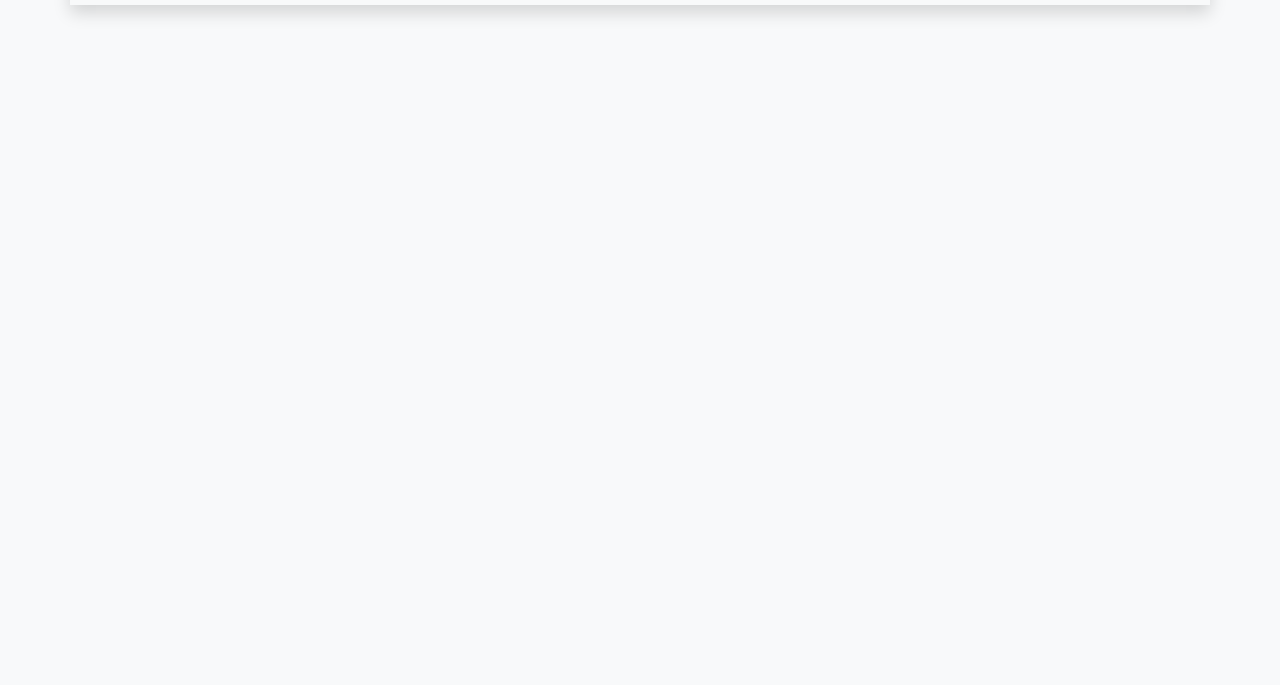
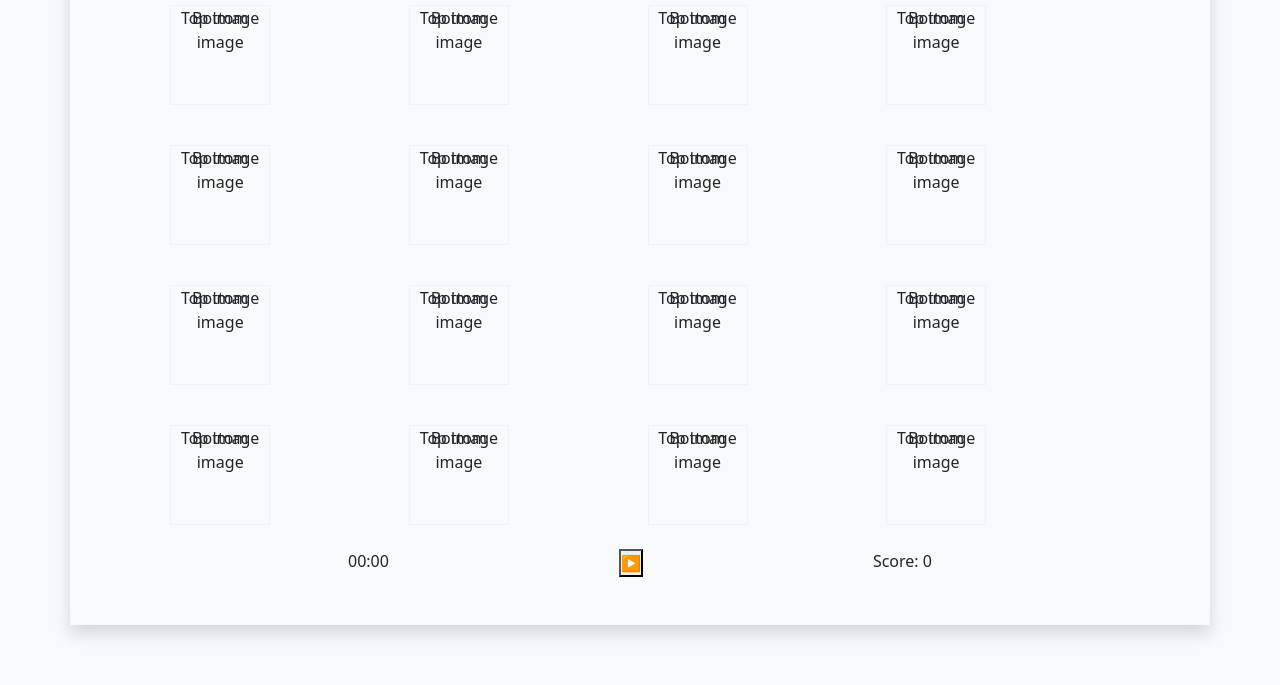
Before and after one commit to ABLEN93/Mentoring, a website: page index.html in a window 1280 px wide. Shown: the part 115-800 px from the top of the page. Drawn offline with nearby package versions, Linux system fonts and the light colour scheme.

Commit message:
Add html and css

```diff
--- a/index.html
+++ b/index.html
@@ -9,11 +9,181 @@
       integrity="sha384-F3w7mX95PdgyTmZZMECAngseQB83DfGTowi0iMjiWaeVhAn4FJkqJByhZMI3AhiU"
       crossorigin="anonymous"
     />
+    <link href="src/style.css" rel="stylesheet" type="text/css"/>
     <title>Memory Game!</title>
   </head>
 
   <body class="container bg-light shadow p-5">
-    <div id="root">Inject your content here</div>
+    <div id="root">
+      <h1 class="text-center mb-4">Memory Game</h1>
+      <div class="game-container m-auto mb-4">
+        <div class=memory-card>
+          <div class=memory-card-positioning>
+            <div class="memory-card-top">
+              <p>Top image</p>
+            </div>
+            <div class="memory-card-bottom">
+              <p>Bottom image</p>
+            </div>
+          </div>
+        </div>
+        <div class=memory-card>
+          <div class=memory-card-positioning>
+            <div class="memory-card-top">
+              <p>Top image</p>
+            </div>
+            <div class="memory-card-bottom">
+              <p>Bottom image</p>
+            </div>
+          </div>
+        </div>
+        <div class=memory-card>
+          <div class=memory-card-positioning>
+            <div class="memory-card-top">
+              <p>Top image</p>
+            </div>
+            <div class="memory-card-bottom">
+              <p>Bottom image</p>
+            </div>
+          </div>
+        </div>
+        <div class=memory-card>
+          <div class=memory-card-positioning>
+            <div class="memory-card-top">
+              <p>Top image</p>
+            </div>
+            <div class="memory-card-bottom">
+              <p>Bottom image</p>
+            </div>
+          </div>
+        </div>
+        <div class=memory-card>
+          <div class=memory-card-positioning>
+            <div class="memory-card-top">
+              <p>Top image</p>
+            </div>
+            <div class="memory-card-bottom">
+              <p>Bottom image</p>
+            </div>
+          </div>
+        </div>
+        <div class=memory-card>
+          <div class=memory-card-positioning>
+            <div class="memory-card-top">
+              <p>Top image</p>
+            </div>
+            <div class="memory-card-bottom">
+              <p>Bottom image</p>
+            </div>
+          </div>
+        </div>
+        <div class=memory-card>
+          <div class=memory-card-positioning>
+            <div class="memory-card-top">
+              <p>Top image</p>
+            </div>
+            <div class="memory-card-bottom">
+              <p>Bottom image</p>
+            </div>
+          </div>
+        </div>
+        <div class=memory-card>
+          <div class=memory-card-positioning>
+            <div class="memory-card-top">
+              <p>Top image</p>
+            </div>
+            <div class="memory-card-bottom">
+              <p>Bottom image</p>
+            </div>
+          </div>
+        </div>
+        <div class=memory-card>
+          <div class=memory-card-positioning>
+            <div class="memory-card-top">
+              <p>Top image</p>
+            </div>
+            <div class="memory-card-bottom">
+              <p>Bottom image</p>
+            </div>
+          </div>
+        </div>
+        <div class=memory-card>
+          <div class=memory-card-positioning>
+            <div class="memory-card-top">
+              <p>Top image</p>
+            </div>
+            <div class="memory-card-bottom">
+              <p>Bottom image</p>
+            </div>
+          </div>
+        </div>
+        <div class=memory-card>
+          <div class=memory-card-positioning>
+            <div class="memory-card-top">
+              <p>Top image</p>
+            </div>
+            <div class="memory-card-bottom">
+              <p>Bottom image</p>
+            </div>
+          </div>
+        </div>
+        <div class=memory-card>
+          <div class=memory-card-positioning>
+            <div class="memory-card-top">
+              <p>Top image</p>
+            </div>
+            <div class="memory-card-bottom">
+              <p>Bottom image</p>
+            </div>
+          </div>
+        </div>
+        <div class=memory-card>
+          <div class=memory-card-positioning>
+            <div class="memory-card-top">
+              <p>Top image</p>
+            </div>
+            <div class="memory-card-bottom">
+              <p>Bottom image</p>
+            </div>
+          </div>
+        </div>
+        <div class=memory-card>
+          <div class=memory-card-positioning>
+            <div class="memory-card-top">
+              <p>Top image</p>
+            </div>
+            <div class="memory-card-bottom">
+              <p>Bottom image</p>
+            </div>
+          </div>
+        </div>
+        <div class=memory-card>
+          <div class=memory-card-positioning>
+            <div class="memory-card-top">
+              <p>Top image</p>
+            </div>
+            <div class="memory-card-bottom">
+              <p>Bottom image</p>
+            </div>
+          </div>
+        </div>
+        <div class=memory-card>
+          <div class=memory-card-positioning>
+            <div class="memory-card-top">
+              <p>Top image</p>
+            </div>
+            <div class="memory-card-bottom">
+              <p>Bottom image</p>
+            </div>
+          </div>
+        </div>
+      </div>
+      <div class="controls-container d-flex justify-content-evenly">
+        <div class="timer">00:00</div>
+        <button>▶️</button>
+        <div class="score">Score: 0</div>
+      </div>
+    </div>
 
     <!-- JavaScript Bundle with Popper -->
     <script
--- a/src/style.css
+++ b/src/style.css
@@ -0,0 +1,41 @@
+* {
+    padding: 0;
+    margin: 0;
+    box-sizing: border-box;
+}
+
+.game-container {
+    width: 90%;
+    display: grid;
+    grid-template-columns: 1fr 1fr 1fr 1fr;
+    gap: 40px 15px;
+}
+
+.memory-card {
+    background-color: transparent;
+    width: 100px;
+    height: 100px;
+    border: 1px solid #f1f1f1;
+    perspective: 1000px;
+}
+
+.memory-card:active {
+    transform: rotateY(180deg);
+}
+
+.memory-card-positioning {
+    position: relative;
+    width: 100%;
+    height: 100%;
+    text-align: center;
+    transition: transform 0.8s;
+    transform-style: preserve-3d;
+}
+
+.memory-card-top,
+.memory-card-bottom {
+    position: absolute;
+    width: 100%;
+    height: 100%;
+    backface-visibility: hidden;
+}
```
